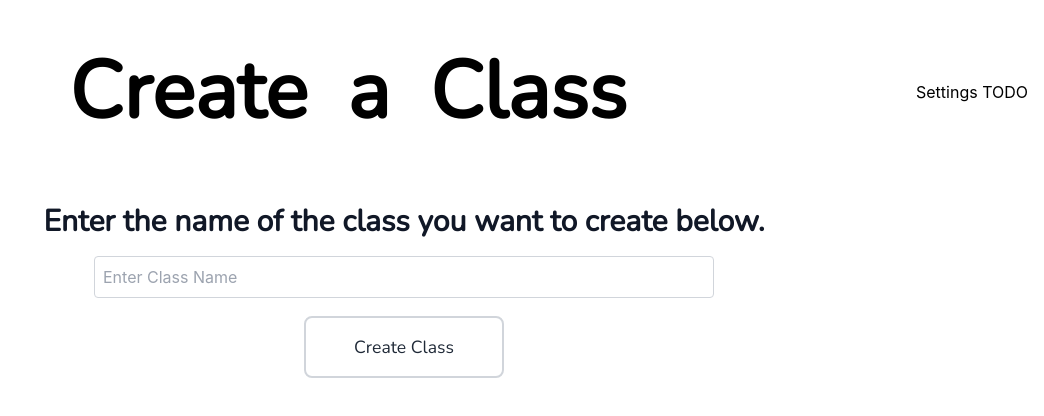
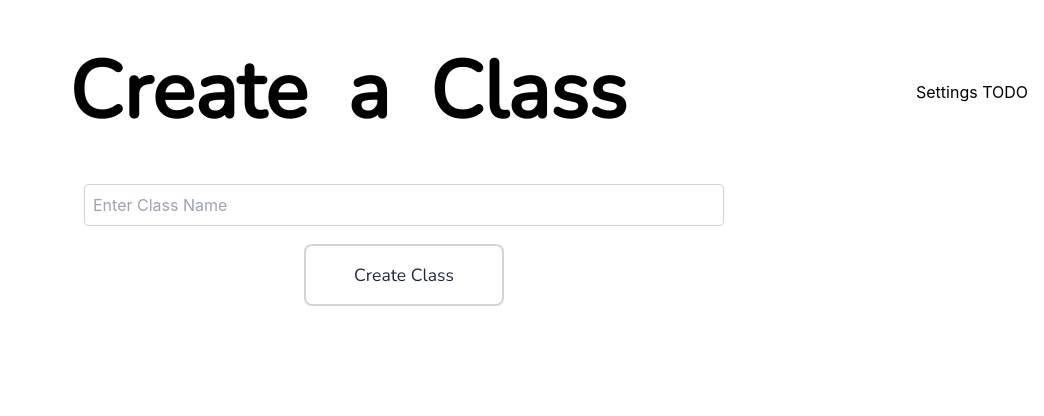
Before and after one commit to SwiftSeizure/tAI, a React (Create React App) app in the folder tai-frontend/: page /createclass in a window 1280 px wide. Shown: the top 416 px of the page, without its empty margins (236-1280 px from the left). Built offline with nearby package versions, Linux system fonts and the light colour scheme.

Commit message:
Post request is working, need to get back classs ID

```diff
--- a/tai-frontend/src/API.js
+++ b/tai-frontend/src/API.js
@@ -22,10 +22,18 @@ export const getRequest = async (url) => {
 
 export const postRequest = async (url) => {
     try {
-
+        const response = await axios.post(BASE_URL + url, {
+            headers: {
+                // Auth token here possibly that can be passed down from the DB
+                'Content-Type': 'application/json',
+            },
+            method: "POST",
+            credentials: "include",
+        });
+        return response;
     }
     catch (error) {
-
+        console.log(error);
     }
 }
 
--- a/tai-frontend/src/pages/Teacher/CreateClassPage.jsx
+++ b/tai-frontend/src/pages/Teacher/CreateClassPage.jsx
@@ -1,5 +1,9 @@
-import React from "react";
+import React, {useState} from "react";
+import { useLocation, useNavigate } from 'react-router-dom';
 import TitleCard from "../../components/TitleCard";
+import { postRequest } from "../../API";
+import axios from "axios";
+
 
 /**
  * CreateClassPage Component
@@ -10,32 +14,74 @@ import TitleCard from "../../components/TitleCard";
 const CreateClassPage = () => {
 
     // TODO: Add the functionality to create a class here
+    const [newClassName, setNewClassName] = useState("");
+    const [createdClassName, setCreatedClassName] = useState("");
+
+
+    const location = useLocation();
+    const { userID, role }= location.state || {};
+
+    const navigate = useNavigate();
+
+
+    const handleCreateClass = async (e) => {
+        e.preventDefault();
+
+        try {
+            const requestBody = {
+                name: newClassName,
+                settings: {
+                    // Create settings here
+                },
+            }
+
+            const response = await axios.post(`http://localhost:8000/home/teacher/${userID}`,
+                requestBody,
+                {
+                    headers: {
+                        'Content-Type': 'application/json'
+                    }
+                }
+            );
+            console.log("Created class:", newClassName);
+
+            navigate('/home', {})
+
+        }
+        catch (error) {
+            console.log("Error creating class:", error);
+        }
+
+        // Add is loading
+    };
+
+
 
     return(
         <>
         <TitleCard title={"Create a Class"} />
 
-        {/* Main content section for creating a class */}
-        <div className="flex flex-col items-center justify-center p-5">
-            <h1 className="text-3xl font-extrabold text-center mb-4 text-gray-900 font-nunito">
-                Enter the name of the class you want to create below.
-            </h1>
+        <form onSubmit={handleCreateClass} className="flex flex-col items-center">
             <input
                 className="w-1/2 p-2 rounded border border-gray-300 text-base mb-2.5"
                 id="className"
                 type="text"
                 placeholder="Enter Class Name"
-            >
-            </input>
-            <button className="inline-block w-[200px] cursor-pointer border-2 border-gray-300 rounded-lg p-4 m-2 bg-transparent
-                    font-medium text-[1.1rem] text-gray-800 text-center font-nunito
-                    transition-all duration-300 ease-in-out
-                    hover:border-gray-400 hover:-translate-y-1 hover:shadow-lg
-                    active:-translate-y-0.5 active:shadow-md
-                    focus:outline-none focus:outline-offset-2">
+                value={newClassName}
+                onChange={(e) => setNewClassName(e.target.value)}
+            />
+
+            <button
+                type="submit"
+                className="inline-block w-[200px] cursor-pointer border-2 border-gray-300 rounded-lg p-4 m-2 bg-transparent
+                         font-medium text-[1.1rem] text-gray-800 text-center font-nunito
+                         transition-all duration-300 ease-in-out
+                         hover:border-gray-400 hover:-translate-y-1 hover:shadow-lg
+                         active:-translate-y-0.5 active:shadow-md
+                         focus:outline-none focus:outline-offset-2">
                 Create Class
             </button>
-        </div>
+        </form>
         </>
     );
 
```
